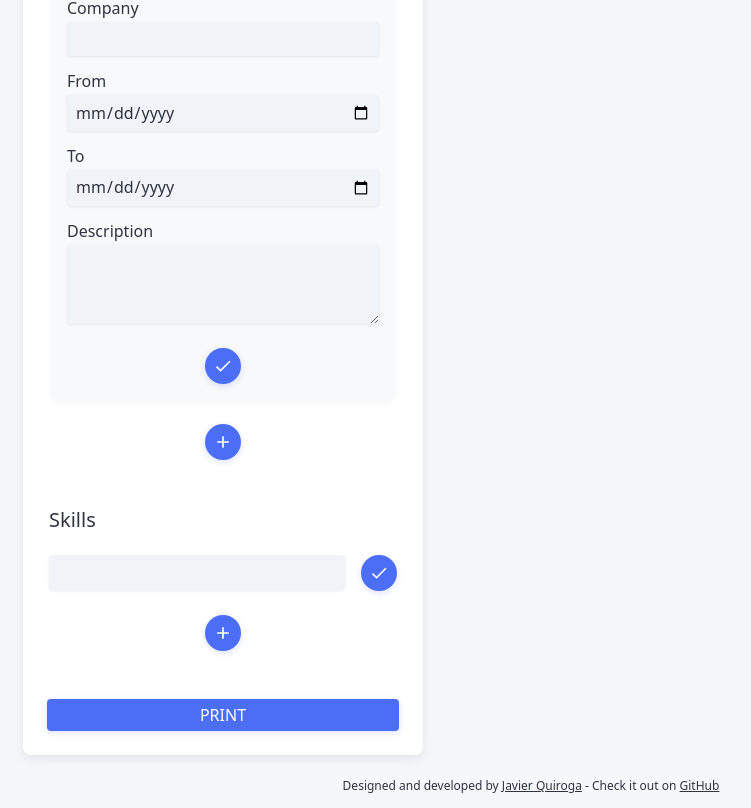
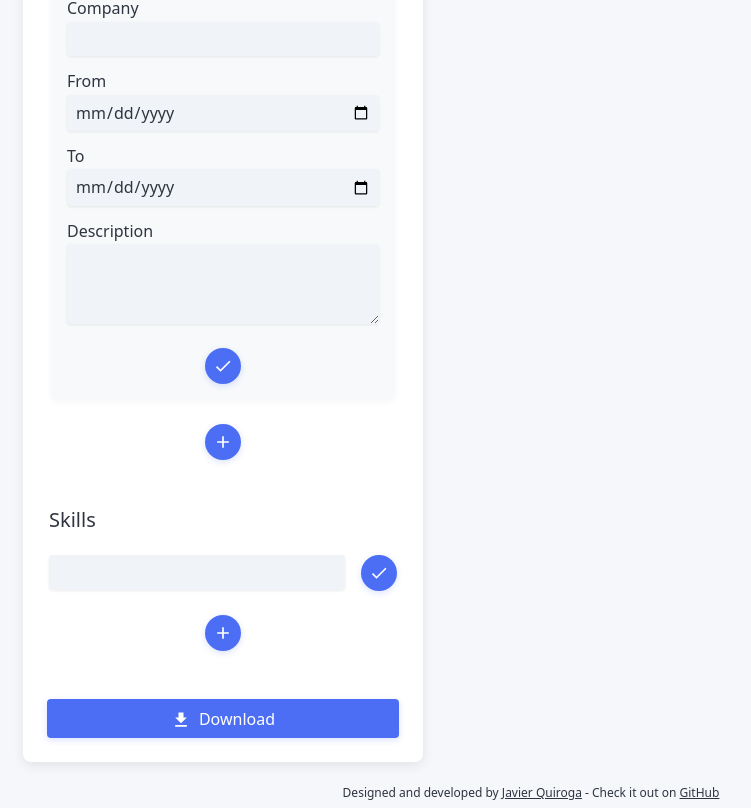
Before and after one commit to cd-javier/cv-application, a React (Vite) app: page / in a window 1280 px wide. Shown: the part 1261-2069 px from the top of the page, without its empty margins (109-860 px from the left). Built offline with nearby package versions, Linux system fonts and the light colour scheme.

Commit message:
fix: change 'print' to 'download'

```diff
--- a/src/App.css
+++ b/src/App.css
@@ -256,8 +256,17 @@ button > svg {
 .print-button {
   width: 100%;
   border-radius: 4px;
-  padding: 1rem;
+  padding: 0.5rem;
   color: white;
+
+  display: flex;
+  justify-content: center;
+  align-items: center;
+  gap: 0.5rem;
+}
+
+.print-button svg {
+  margin-top: 3px;
 }
 
 /* PRINT STYLE */
--- a/src/App.jsx
+++ b/src/App.jsx
@@ -42,7 +42,7 @@ function App() {
 
   function handlePrint(e) {
     e.preventDefault();
-    if (confirm('Are you ready to print?')){
+    if (confirm('Are you ready to print?')) {
       const element = document.querySelector('.cv-render');
       element.classList.add('pdf-preview');
 
@@ -70,7 +70,11 @@ function App() {
         <ProExperience handleRender={handleProRender} />
         <Skills handleRender={handleSkillsRender} />
         <button onClick={handlePrint} className="print-button">
-          PRINT
+          <svg xmlns="http://www.w3.org/2000/svg" viewBox="0 0 24 24">
+            <title>download</title>
+            <path d="M5,20H19V18H5M19,9H15V3H9V9H5L12,16L19,9Z" />
+          </svg>
+          Download
         </button>
       </form>
       <CVRender cv={cv} />
```
